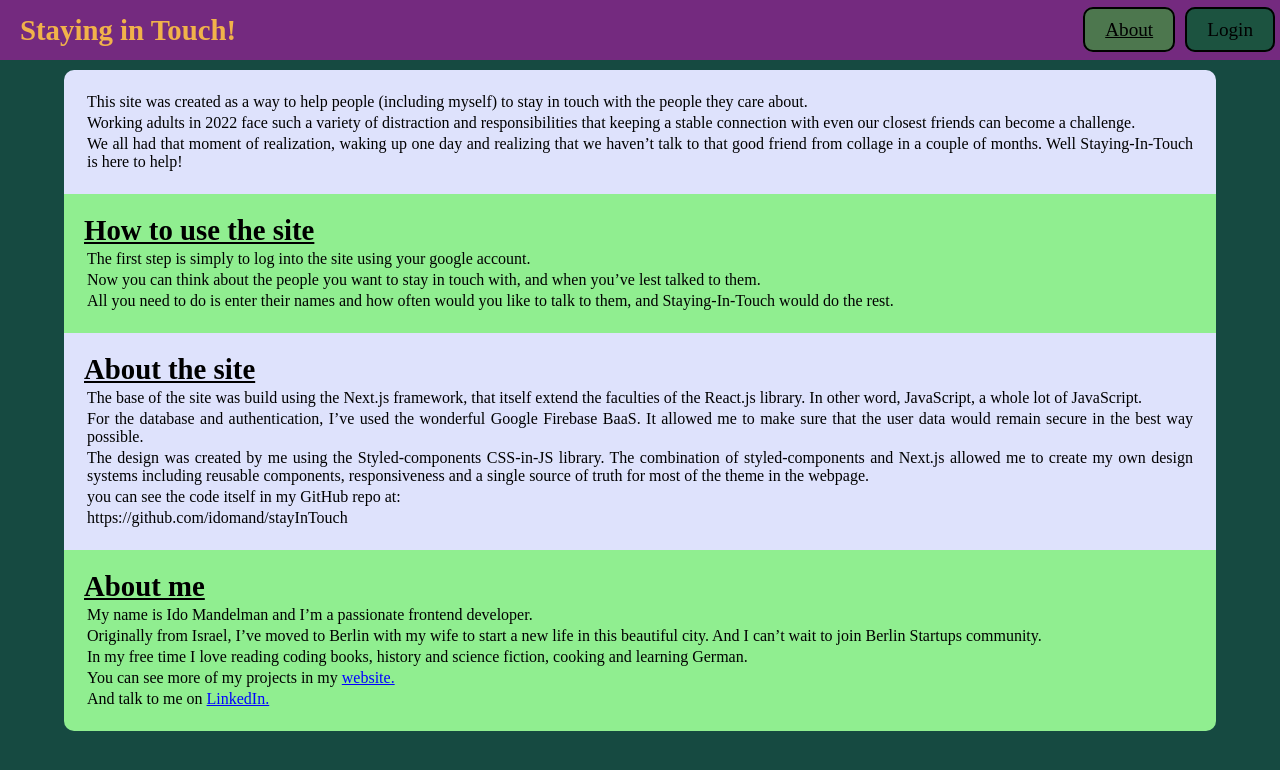
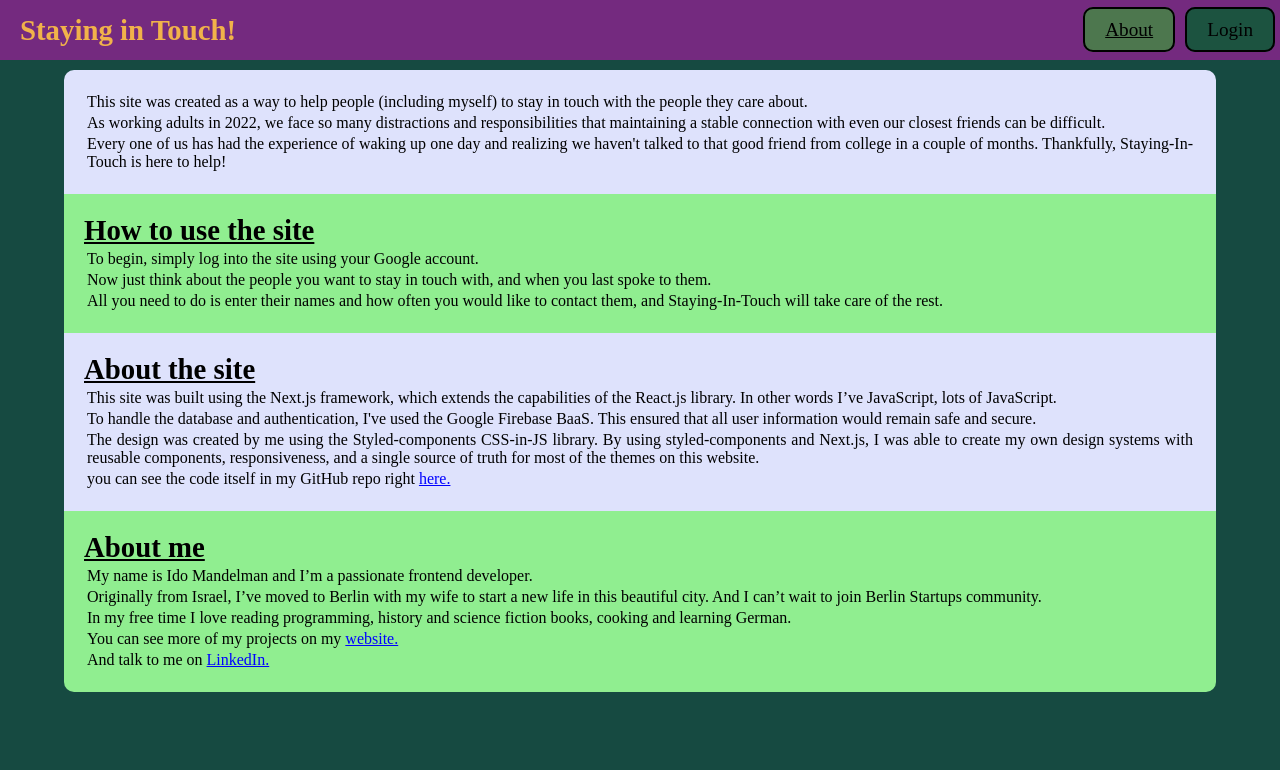
Before and after one commit to idomand/stayInTouch, a Next.js app: page /about in a window 1280 px wide. Shown: the top 770 px of the page. Built offline with nearby package versions, Linux system fonts and the light colour scheme; no server answers.

Commit message:
better about contant

```diff
--- a/pages/about/index.jsx
+++ b/pages/about/index.jsx
@@ -62,52 +62,54 @@ export default function About() {
             stay in touch with the people they care about.
           </P>
           <P>
-            Working adults in 2022 face such a variety of distraction and
-            responsibilities that keeping a stable connection with even our
-            closest friends can become a challenge.
+            As working adults in 2022, we face so many distractions and
+            responsibilities that maintaining a stable connection with even our
+            closest friends can be difficult.
           </P>
           <P>
-            We all had that moment of realization, waking up one day and
-            realizing that we haven’t talk to that good friend from collage in a
-            couple of months. Well Staying-In-Touch is here to help!
+            Every one of us has had the experience of waking up one day and
+            realizing we haven't talked to that good friend from college in a
+            couple of months. Thankfully, Staying-In-Touch is here to help!
           </P>
         </IntroductionSection>
         <HowToUseSection id="HowToUseSection">
           <AboutHeader>How to use the site</AboutHeader>
+          <P>To begin, simply log into the site using your Google account.</P>
           <P>
-            The first step is simply to log into the site using your google
-            account.
+            Now just think about the people you want to stay in touch with, and
+            when you last spoke to them.
           </P>
           <P>
-            Now you can think about the people you want to stay in touch with,
-            and when you’ve lest talked to them.
-          </P>
-          <P>
-            All you need to do is enter their names and how often would you like
-            to talk to them, and Staying-In-Touch would do the rest.
+            All you need to do is enter their names and how often you would like
+            to contact them, and Staying-In-Touch will take care of the rest.{" "}
           </P>
         </HowToUseSection>
         <AboutTheSite id="AboutTheSite">
           <AboutHeader>About the site</AboutHeader>
           <P>
-            The base of the site was build using the Next.js framework, that
-            itself extend the faculties of the React.js library. In other word,
-            JavaScript, a whole lot of JavaScript.
+            This site was built using the Next.js framework, which extends the
+            capabilities of the React.js library. In other words I’ve
+            JavaScript, lots of JavaScript.
           </P>
           <P>
-            For the database and authentication, I’ve used the wonderful Google
-            Firebase BaaS. It allowed me to make sure that the user data would
-            remain secure in the best way possible.
+            To handle the database and authentication, I've used the Google
+            Firebase BaaS. This ensured that all user information would remain
+            safe and secure.
           </P>
           <P>
             The design was created by me using the Styled-components CSS-in-JS
-            library. The combination of styled-components and Next.js allowed me
-            to create my own design systems including reusable components,
-            responsiveness and a single source of truth for most of the theme in
-            the webpage.
+            library. By using styled-components and Next.js, I was able to
+            create my own design systems with reusable components,
+            responsiveness, and a single source of truth for most of the themes
+            on this website.
           </P>
-          <P> you can see the code itself in my GitHub repo at:</P>
-          <P>https://github.com/idomand/stayInTouch</P>
+          <P>
+            {" "}
+            you can see the code itself in my GitHub repo right{" "}
+            <BasicLink href={"https://github.com/idomand/stayInTouch"}>
+              here.
+            </BasicLink>
+          </P>
         </AboutTheSite>
         <AboutTheCreator id="AboutTheCreator">
           <AboutHeader>About me</AboutHeader>
@@ -120,11 +122,11 @@ export default function About() {
             Startups community.
           </P>
           <P>
-            In my free time I love reading coding books, history and science
-            fiction, cooking and learning German.
+            In my free time I love reading programming, history and science
+            fiction books, cooking and learning German.
           </P>
           <P>
-            You can see more of my projects in my{" "}
+            You can see more of my projects on my{" "}
             <BasicLink href={"https://www.hire-ido.com"}>website.</BasicLink>
           </P>
           <P>
```
